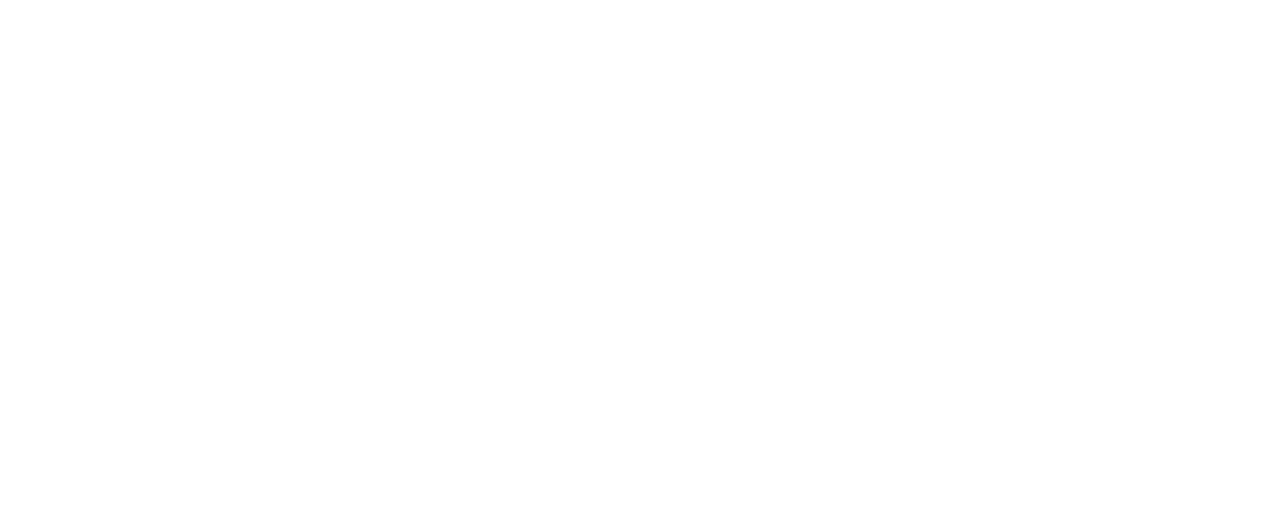
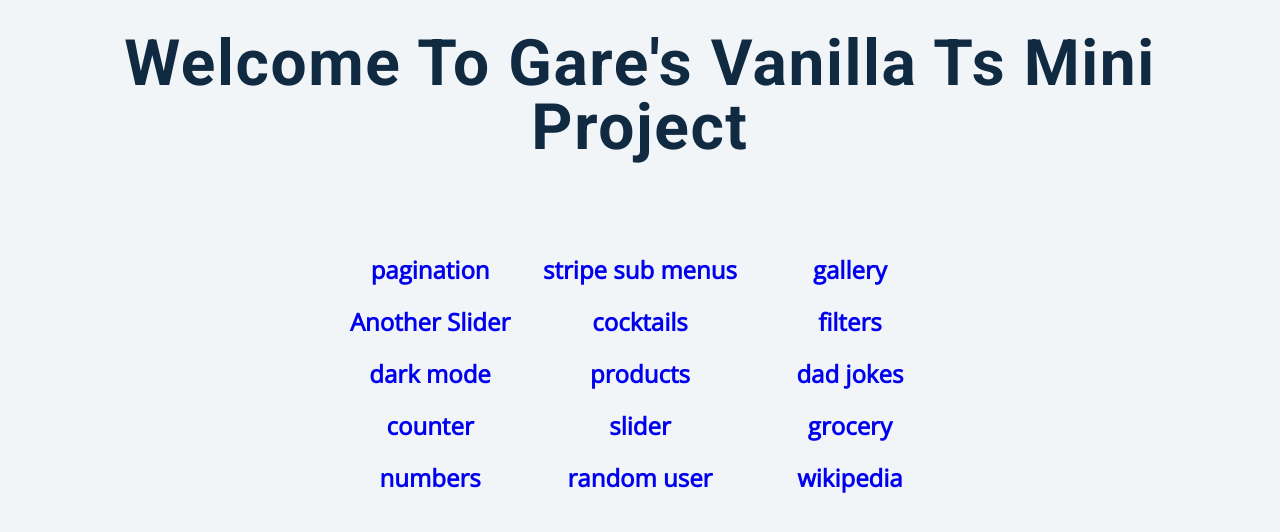
Before and after one commit to IloveNooodles/vanilla-ts-project, a plain HTML site: page index.html in a window 1280 px wide. Drawn offline with nearby package versions, Linux system fonts and the light colour scheme.

Commit message:
feat: finish index

```diff
--- a/index.html
+++ b/index.html
@@ -0,0 +1,36 @@
+<!DOCTYPE html>
+<html lang="en">
+  <head>
+    <meta charset="UTF-8" />
+    <meta http-equiv="X-UA-Compatible" content="IE=edge" />
+    <meta name="viewport" content="width=device-width, initial-scale=1.0" />
+    <link rel="stylesheet" href="./styles/global.css" />
+    <title>Gare Vanilla ts mini project</title>
+  </head>
+  <body>
+    <main>
+      <div class="section-center">
+        <h1 style="text-align: center">
+          Welcome to gare's vanilla ts mini project
+        </h1>
+      </div>
+      <div class="links-container-index">
+        <a href="./pages/paginate.html">pagination</a>
+        <a href="./pages/stripeSubMenus.html">stripe sub menus</a>
+        <a href="./pages/gallery.html">gallery</a>
+        <a href="./pages/anotherslider.html">Another Slider</a>
+        <a href="./pages/cocktails.html">cocktails</a>
+        <a href="./pages/filters.html">filters</a>
+        <a href="./pages/darkmode.html">dark mode</a>
+        <a href="./pages/products.html">products</a>
+        <a href="./pages/dadjokes.html">dad jokes</a>
+        <a href="./pages/counter.html">counter</a>
+        <a href="./pages/slider.html">slider</a>
+        <a href="./pages/grocery.html">grocery</a>
+        <a href="./pages/numbers.html">numbers</a>
+        <a href="./pages/randomuser.html">random user</a>
+        <a href="./pages/wikipedia.html">wikipedia</a>
+      </div>
+    </main>
+  </body>
+</html>
--- a/styles/global.css
+++ b/styles/global.css
@@ -146,7 +146,33 @@ p {
   }
 }
 main {
-  min-height: 100vh;
+  min-height: 50vh;
   display: grid;
   place-items: center;
+  margin-top: 2rem;
 }
+
+.links-container-index {
+  display: grid;
+  gap: 1rem;
+  font-weight: bold;
+  font-size: 1.5rem;
+  margin: 2rem 0;
+}
+
+.links-container-index a {
+  text-align: center;
+}
+
+@media only screen and (min-width: 768px) {
+  .links-container-index {
+    grid-template-columns: 1fr 1fr;
+    margin-top: 5rem;
+  }
+}
+
+@media only screen and (min-width: 1024px) {
+  .links-container-index {
+    grid-template-columns: 1fr 1fr 1fr;
+  }
+}
```
Also changed, not shown: 1 other file.
